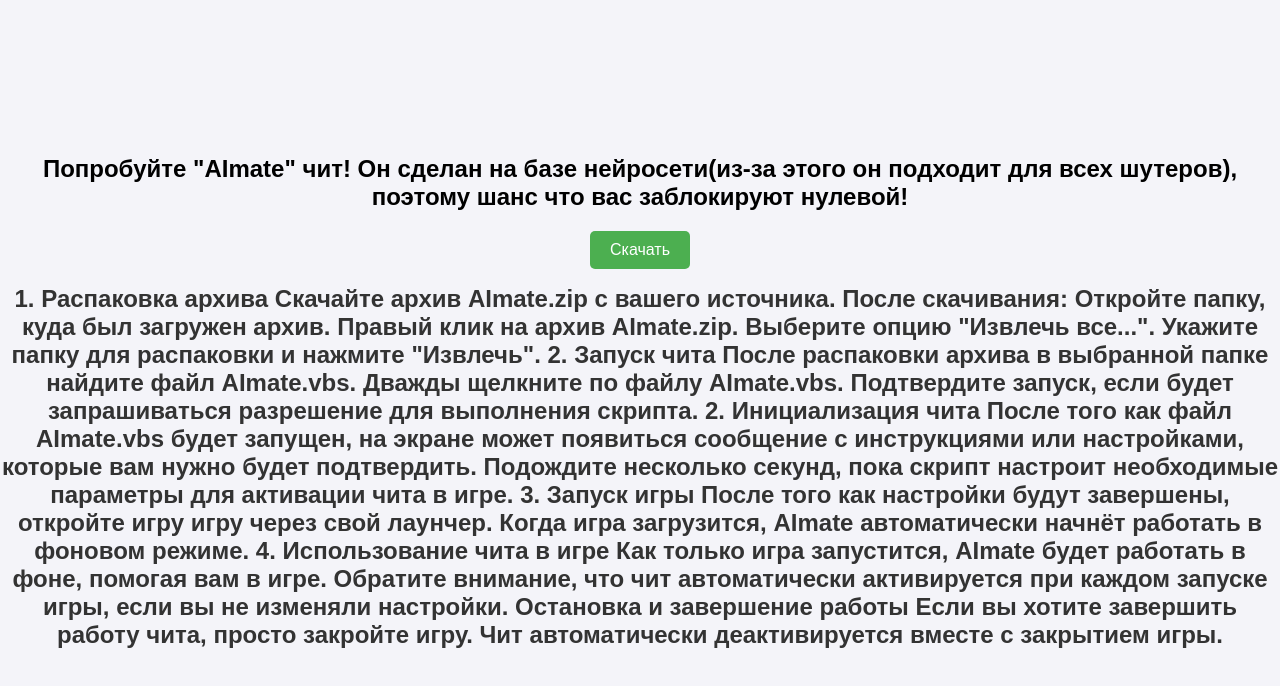
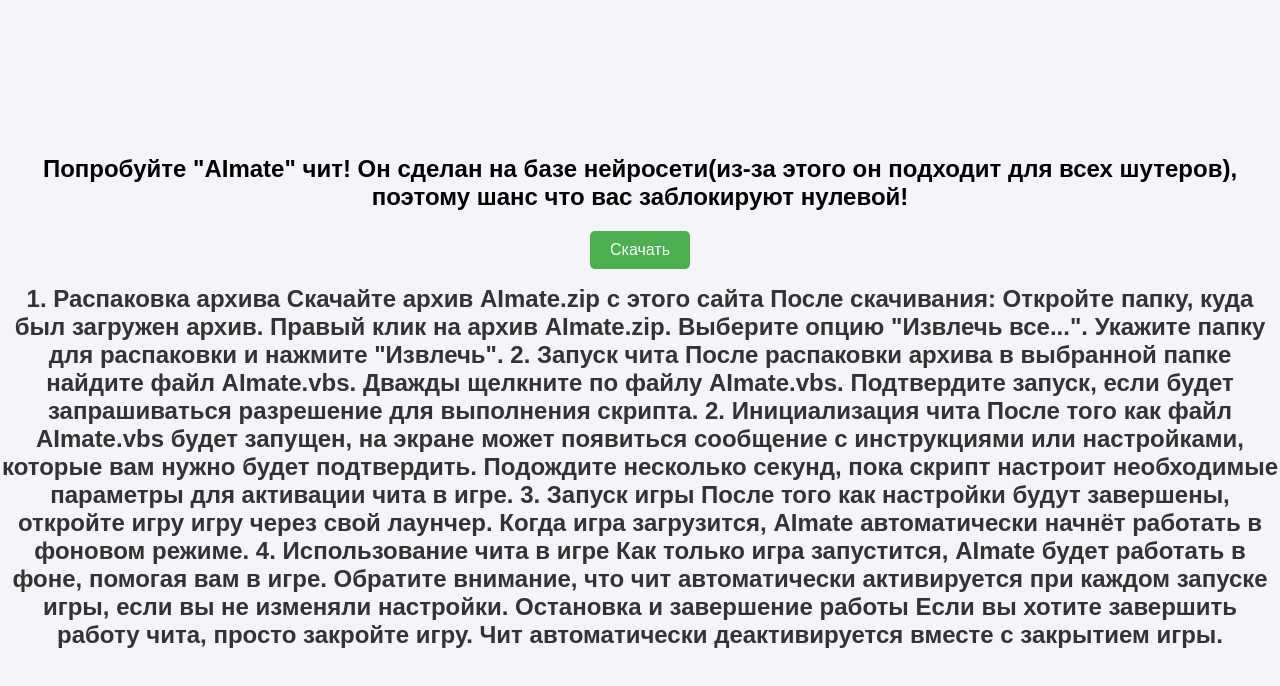
Before and after one commit to kubok758/AImate, a plain HTML site: page index.html in a window 1280 px wide. Drawn offline with Linux system fonts and the light colour scheme.

Commit message:
Update index.html

```diff
--- a/index.html
+++ b/index.html
@@ -13,7 +13,7 @@
         <button id="downloadButton" class="download-btn">Скачать</button>
         <h1>
 1. Распаковка архива
-Скачайте архив AImate.zip с вашего источника. После скачивания:
+Скачайте архив AImate.zip с этого сайта После скачивания:
 Откройте папку, куда был загружен архив.
 Правый клик на архив AImate.zip.
 Выберите опцию "Извлечь все...".
```
